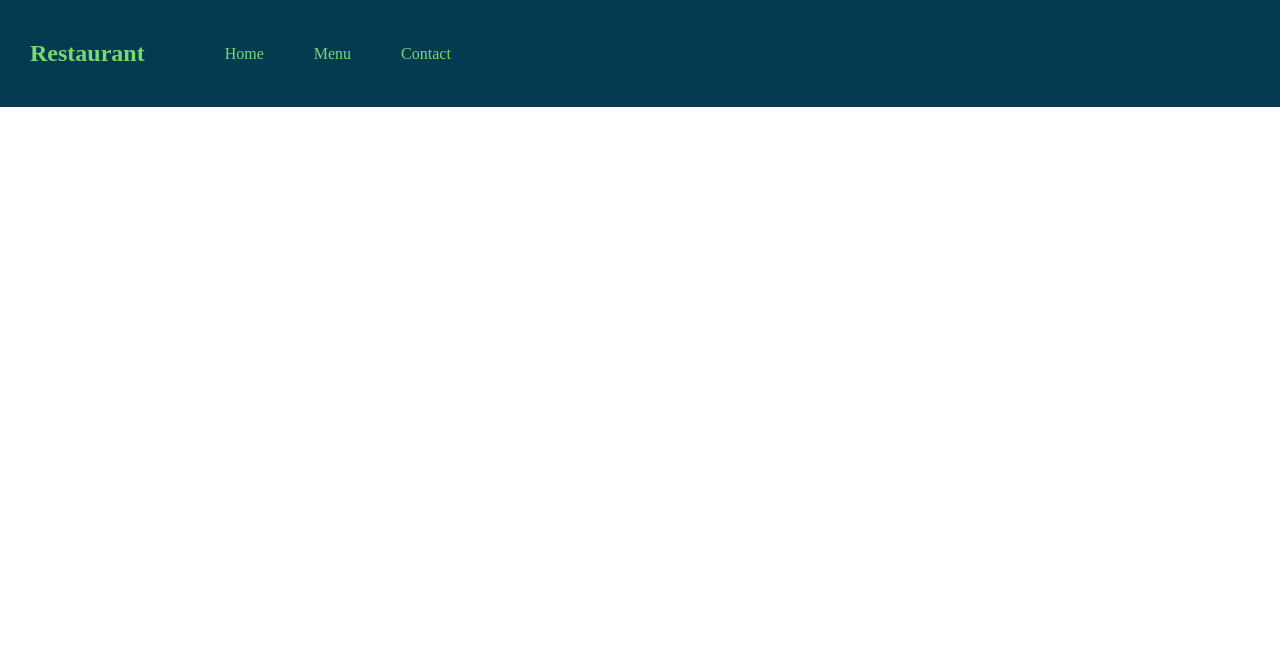
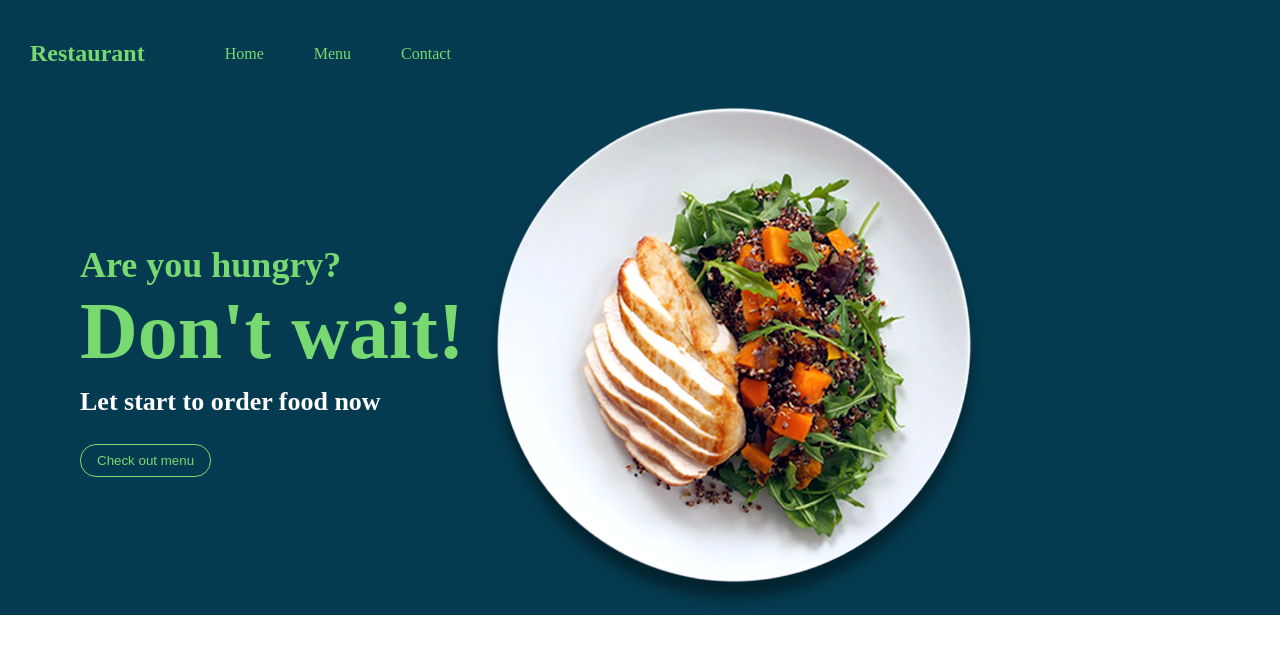
Before and after one commit to rainygodz/restaurant-page, a website built with webpack: page dist/index.html in a window 1280 px wide. Built offline with nearby package versions, Linux system fonts and the light colour scheme.

Commit message:
feat: homepage main section complete

```diff
--- a/dist/index.html
+++ b/dist/index.html
@@ -19,6 +19,22 @@
         </ul>
       </nav>
     </header>
+    <main>
+      <div class="left">
+        <div class="text">
+          Are you hungry?<br>
+          <span id="big-text">Don't wait!</span><br>
+          <span id="small-text">Let start to order food now</span>
+        </div>
+        <div class="btn-container">
+          <button id="check-menu">Check out menu</button>
+        </div>
+      </div>
+
+      <div class="right">
+        <img src="./images/dish.png" alt="dish">
+      </div>
+    </main>
   </div>
 
   <script src="main.js"></script>
--- a/dist/style.css
+++ b/dist/style.css
@@ -35,3 +35,53 @@ li a {
 li a:hover {
   color: #FFFFFF;
 }
+
+main {
+  display: flex;
+  align-items: center;
+  gap: 20px;
+  padding: 0 80px;
+  background-color: #053B50;
+}
+
+.left {
+  display: flex;
+  flex-direction: column;
+  gap: 25px;
+}
+
+.text {
+  color: #77D970;
+  font-size: 36px;
+  font-weight: 700;
+}
+
+#big-text {
+  font-size: 80px;
+}
+
+#small-text {
+  font-size: 26px;
+  color: #FFFFFF;
+}
+
+#check-menu {
+  background-color: #053B50;
+  color: #77D970;
+  border: 1px solid #77D970;
+  border-radius: 16px;
+  padding: 8px 16px;
+  cursor: pointer;
+
+  transition: all 0.35s linear;
+}
+
+#check-menu:hover {
+  color: #FFFFFF;
+  border-color: #FFFFFF;
+}
+
+.right img {
+  width: 500px;
+  height: auto;
+}
```
Also changed, not shown: dist/images/dish.png (added).
